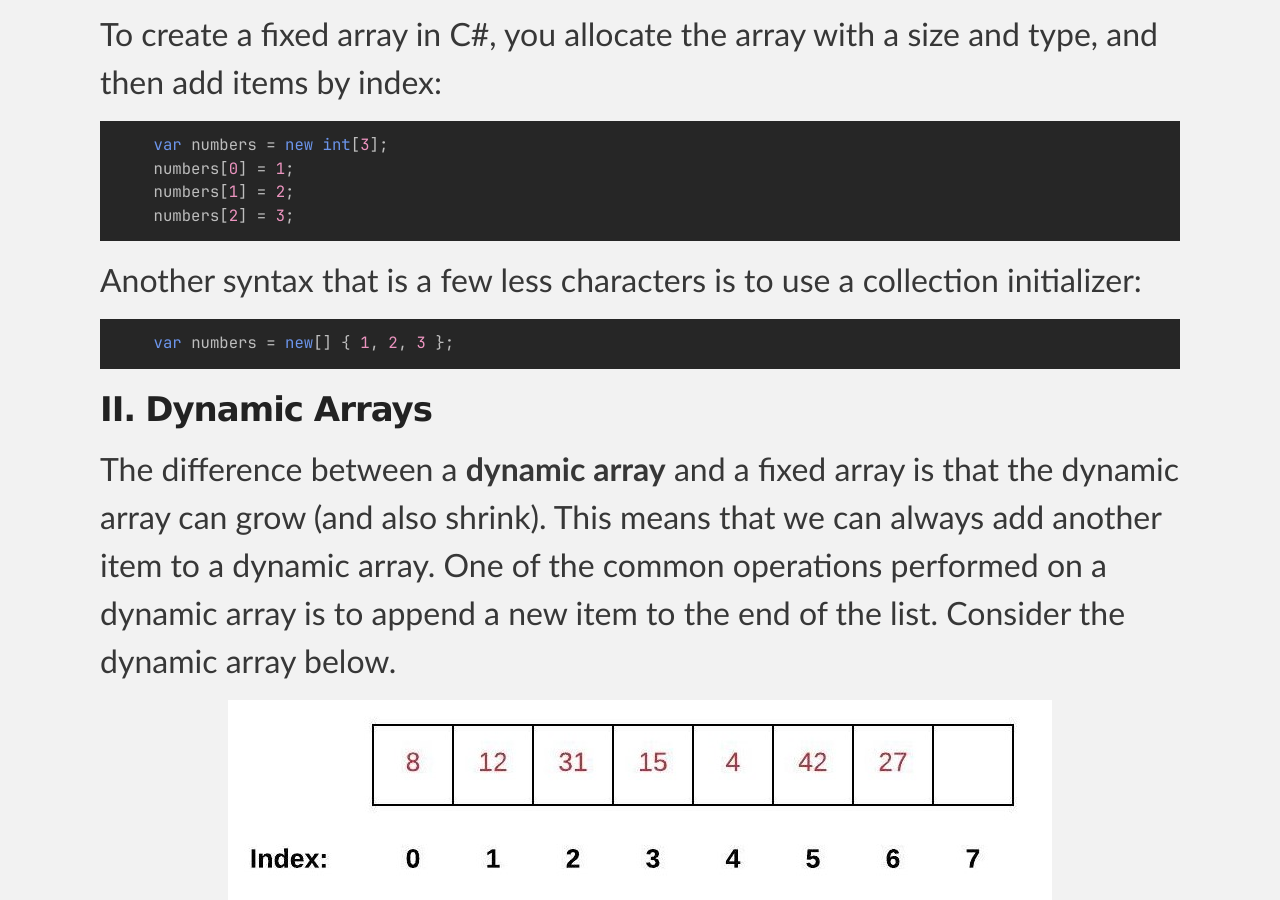
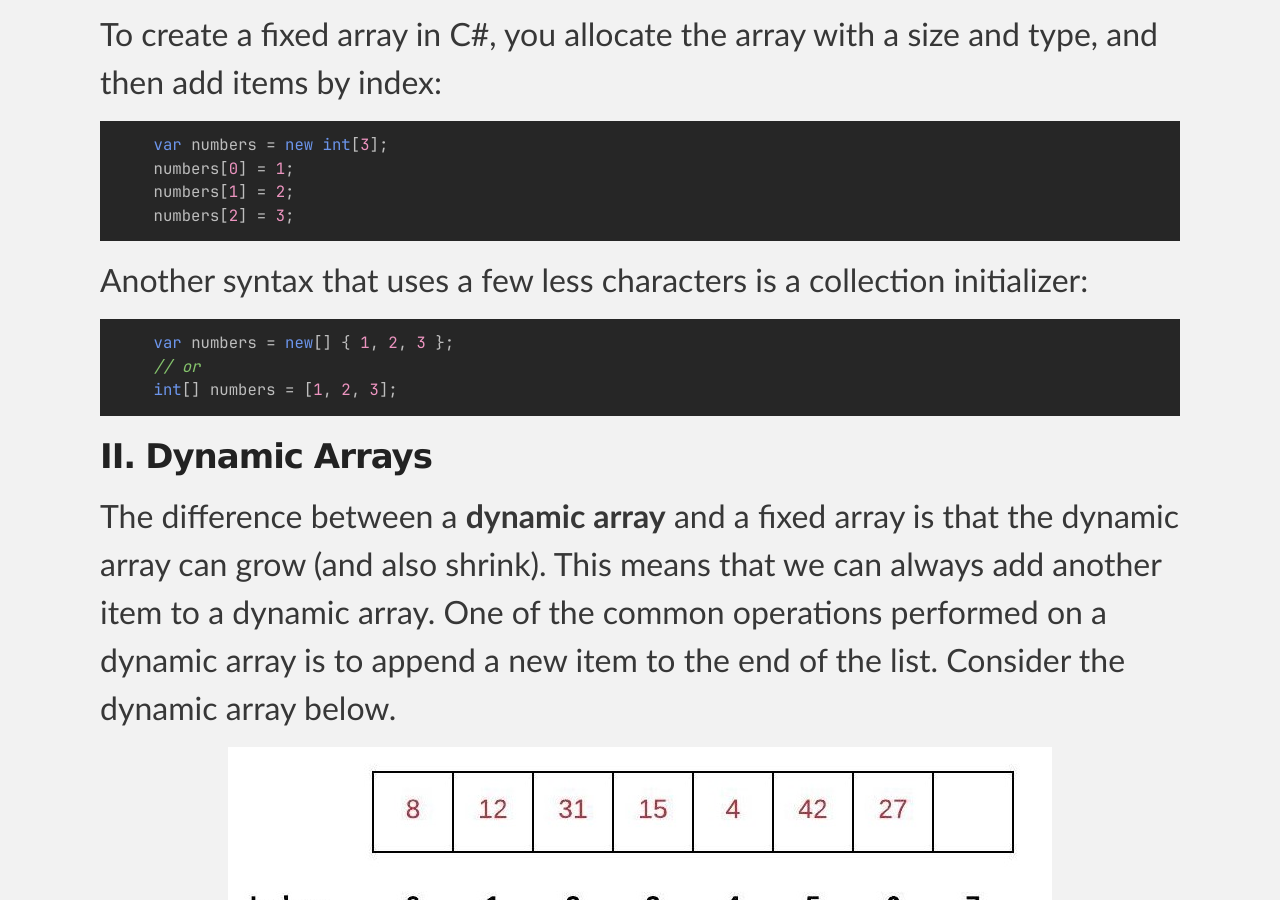
Before and after one commit to byui-cse/cse212-csharp, a Jekyll site: the page built from docs/lesson01/prepare.md, in a window 1280 px wide and 900 px high, scrolled down 2035 px. Built offline with Jekyll 4.4.1, drawn with Linux system fonts in a browser that asks for light colours; some web fonts are replaced.

Commit message:
Update prepare.md

````diff
--- a/docs/lesson01/prepare.md
+++ b/docs/lesson01/prepare.md
@@ -40,10 +40,12 @@ To create a fixed array in C#, you allocate the array with a size and type, and
     numbers[2] = 3;
 ```
 
-Another syntax that is a few less characters is to use a collection initializer:
+Another syntax that uses a few less characters is a collection initializer:
 
 ```csharp
     var numbers = new[] { 1, 2, 3 };
+    // or
+    int[] numbers = [1, 2, 3];
 ```
 
 ### Dynamic Arrays
````
